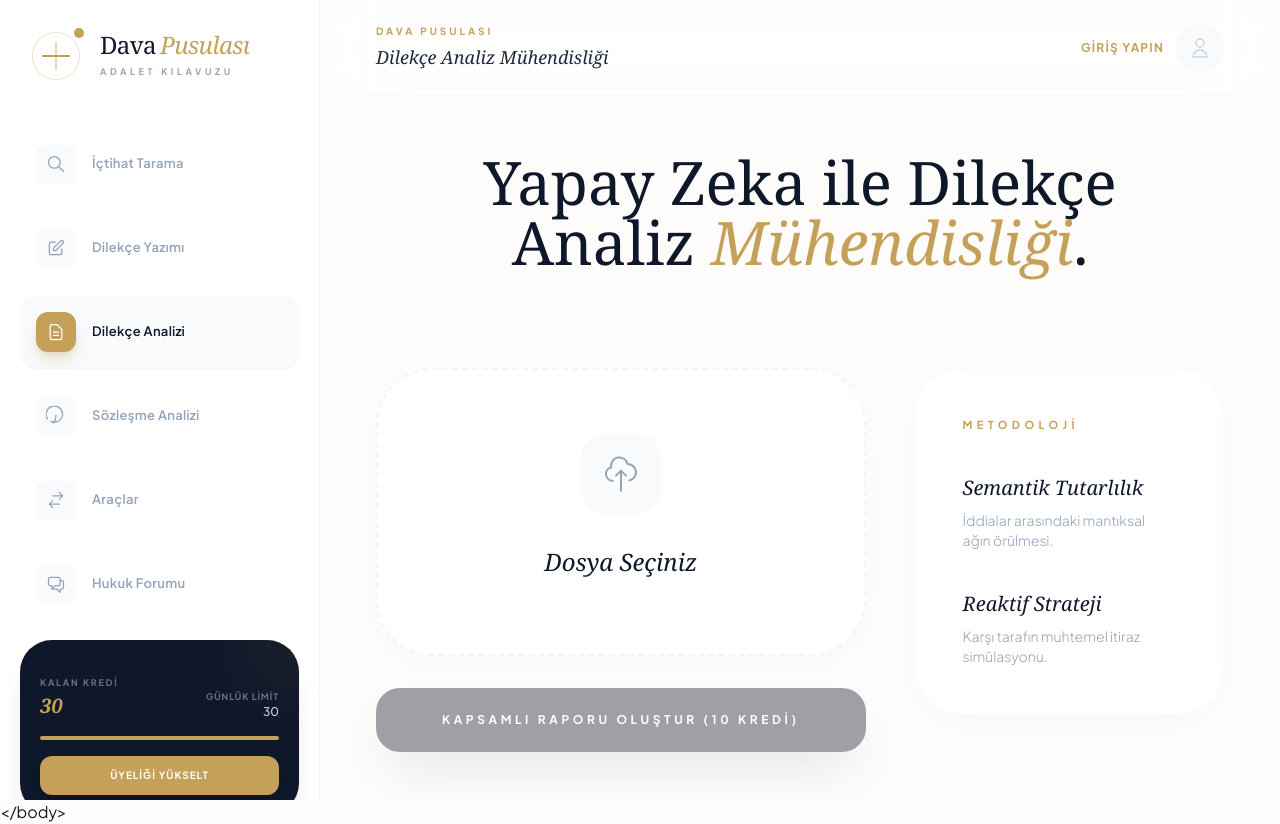
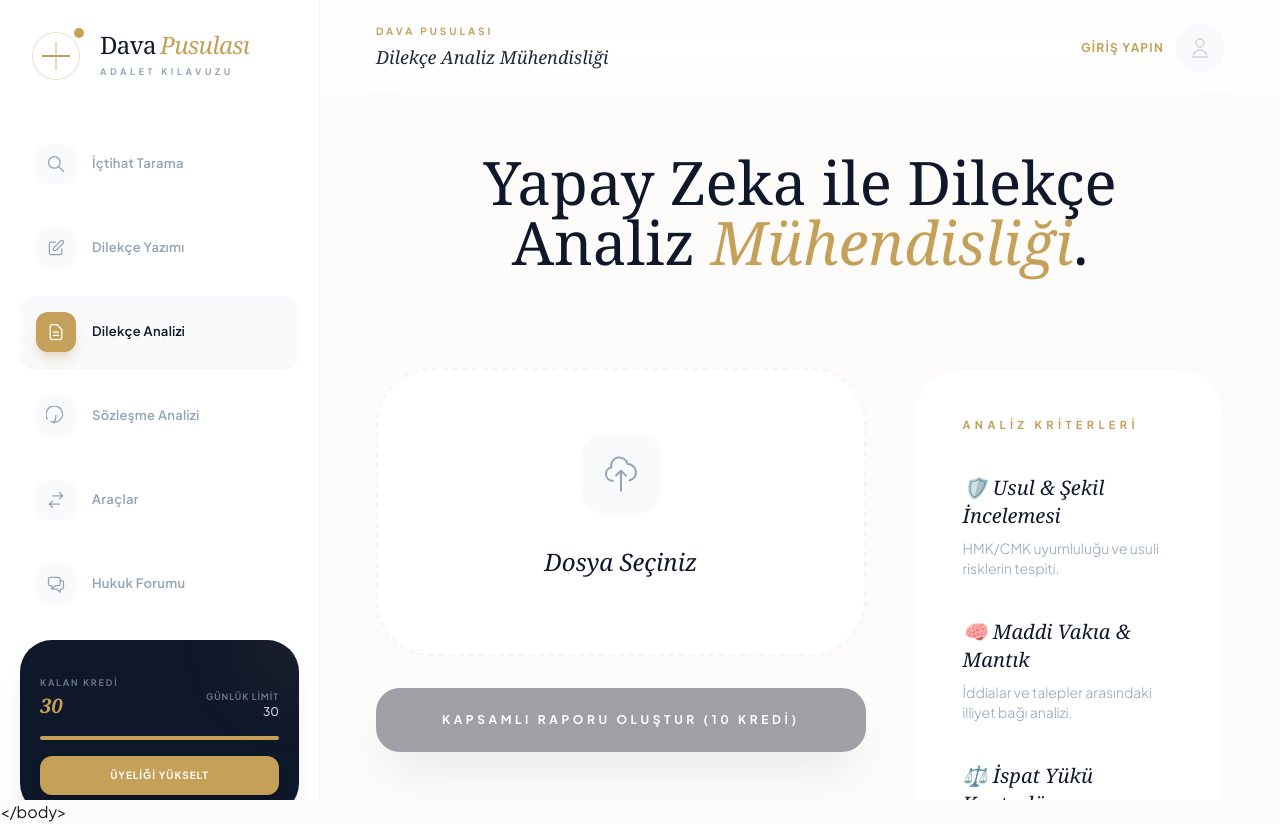
Before and after one commit to avefesavran-ux/dava-pusulasi, a React (Vite) app: page / in a window 1280 px wide. Both pictures are taken after a click on the button "Dilekçe Analizi". Built offline with nearby package versions, Linux system fonts and the light colour scheme.

Commit message:
Update LegalAnalyzer.tsx

```diff
--- a/components/LegalAnalyzer.tsx
+++ b/components/LegalAnalyzer.tsx
@@ -15,8 +15,7 @@ const LegalAnalyzer: React.FC<LegalAnalyzerProps> = ({ mode, deductCredit, credi
   const [isParsing, setIsParsing] = useState(false);
   const [isDragging, setIsDragging] = useState(false);
   const [loading, setLoading] = useState(false);
-  const [petitionResult, setPetitionResult] = useState<AnalysisResult | null>(null);
-  const [contractResult, setContractResult] = useState<ContractRiskReport | null>(null);
+  const [analysisReport, setAnalysisReport] = useState<string | null>(null);
   const [error, setError] = useState<string | null>(null);
 
   const processFile = useCallback(async (file: File) => {
@@ -33,8 +32,7 @@ const LegalAnalyzer: React.FC<LegalAnalyzerProps> = ({ mode, deductCredit, credi
     setFileName(file.name);
     setIsParsing(true);
     setError(null);
-    setPetitionResult(null);
-    setContractResult(null);
+    setAnalysisReport(null);
 
     try {
       const text = await parseDocument(file);
@@ -70,10 +68,10 @@ const LegalAnalyzer: React.FC<LegalAnalyzerProps> = ({ mode, deductCredit, credi
     try {
       if (mode === 'petition') {
         const data = await analyzePetition(fileContent);
-        setPetitionResult(data);
+        setAnalysisReport(data);
       } else {
         const data = await analyzeContractRisk(fileContent);
-        setContractResult(data);
+        setAnalysisReport(data);
       }
       deductCredit(10);
     } catch (err) {
@@ -83,12 +81,11 @@ const LegalAnalyzer: React.FC<LegalAnalyzerProps> = ({ mode, deductCredit, credi
     }
   };
 
-  const getRiskColor = (score: number) => {
-    if (score <= 20) return 'text-emerald-500 border-emerald-100 bg-emerald-50/30';
-    if (score <= 40) return 'text-blue-500 border-blue-100 bg-blue-50/30';
-    if (score <= 60) return 'text-amber-500 border-amber-100 bg-amber-50/30';
-    if (score <= 80) return 'text-orange-500 border-orange-100 bg-orange-50/30';
-    return 'text-red-500 border-red-100 bg-red-50/30';
+  const copyReport = () => {
+    if (analysisReport) {
+      navigator.clipboard.writeText(analysisReport);
+      alert('Analiz raporu kopyalandı.');
+    }
   };
 
   return (
@@ -135,14 +132,18 @@ const LegalAnalyzer: React.FC<LegalAnalyzerProps> = ({ mode, deductCredit, credi
 
         <aside className="lg:col-span-2 space-y-10">
           <div className="luxury-card rounded-[3rem] p-12 space-y-10 border border-slate-50">
-            <h5 className="text-[11px] uppercase tracking-[0.4em] font-black text-[#C5A059]">Metodoloji</h5>
+            <h5 className="text-[11px] uppercase tracking-[0.4em] font-black text-[#C5A059]">Analiz Kriterleri</h5>
             <div className="space-y-10">
               {(mode === 'petition' ? [
-                { title: 'Semantik Tutarlılık', desc: 'İddialar arasındaki mantıksal ağın örülmesi.' },
-                { title: 'Reaktif Strateji', desc: 'Karşı tarafın muhtemel itiraz simülasyonu.' }
+                { title: '🛡️ Usul & Şekil İncelemesi', desc: 'HMK/CMK uyumluluğu ve usuli risklerin tespiti.' },
+                { title: '🧠 Maddi Vakıa & Mantık', desc: 'İddialar ve talepler arasındaki illiyet bağı analizi.' },
+                { title: '⚖️ İspat Yükü Kontrolü', desc: 'Delil yeterliliği ve ispat yükü dağılımı denetimi.' },
+                { title: '🎯 Red Teaming', desc: 'Karşı tarafın saldırabileceği zayıf noktaların simülasyonu.' }
               ] : [
-                { title: 'Senior Associate Gözü', desc: 'Sözleşme risklerini kıdemli avukat titizliğiyle tarama.' },
-                { title: 'Yargıtay Filtresi', desc: 'Maddelerin mahkeme önündeki geçerlilik pratiği.' }
+                { title: '📋 Sözleşme Röntgeni', desc: 'Sözleşmenin hukuki niteliği ve uygulanacak hukuk analizi.' },
+                { title: '🚨 Kırmızı Alarmlar', desc: 'Asimetrik riskler ve satır arası tehlikelerin tespiti.' },
+                { title: '🛡️ Beyaz Alanlar', desc: 'Eksik koruyucu hükümlerin ve boşlukların belirlenmesi.' },
+                { title: '✍️ Redlining', desc: 'Doğrudan alternatif/revize edilmiş madde taslakları.' }
               ]).map((item, i) => (
                 <div key={i}>
                   <p className="font-serif italic text-xl text-slate-900 mb-2">{item.title}</p>
@@ -160,7 +161,36 @@ const LegalAnalyzer: React.FC<LegalAnalyzerProps> = ({ mode, deductCredit, credi
         </div>
       )}
 
-      {/* Rapor içerikleri buralarda petitionResult ve contractResult'a göre render edilir */}
+      {analysisReport && (
+        <div className="max-w-6xl mx-auto space-y-12 reveal">
+          <div className="flex items-center justify-between px-8">
+            <h3 className="text-[11px] uppercase tracking-[0.6em] font-black text-slate-900">
+              {mode === 'petition' ? 'Stratejik Hukuki Check-Up Raporu' : 'Kapsamlı Due Diligence Raporu'}
+            </h3>
+            <button
+              onClick={copyReport}
+              className="text-[10px] uppercase font-bold text-[#C5A059] hover:underline tracking-widest"
+            >
+              Raporu Kopyala
+            </button>
+          </div>
+
+          <article className="luxury-card p-16 lg:p-24 rounded-[4rem] bg-white relative overflow-hidden">
+             <div className="absolute top-0 right-0 w-64 h-64 bg-slate-50 rounded-full -mr-32 -mt-32 blur-3xl opacity-50"></div>
+             <div className="relative z-10 prose prose-slate max-w-none">
+                <div className="font-serif text-xl lg:text-2xl leading-[1.8] text-slate-800 whitespace-pre-wrap text-justify selection:bg-[#C5A059]/20">
+                  {analysisReport}
+                </div>
+             </div>
+
+             <div className="mt-20 pt-10 border-t border-slate-50 text-center">
+                <p className="text-[10px] text-slate-400 font-light italic max-w-lg mx-auto leading-relaxed">
+                  ⚠️ Bu rapor yapay zeka tarafından hazırlanan bir mütalaadır. Avukatın nihai sorumluluğu altındadır.
+                </p>
+             </div>
+          </article>
+        </div>
+      )}
     </div>
   );
 };
```
